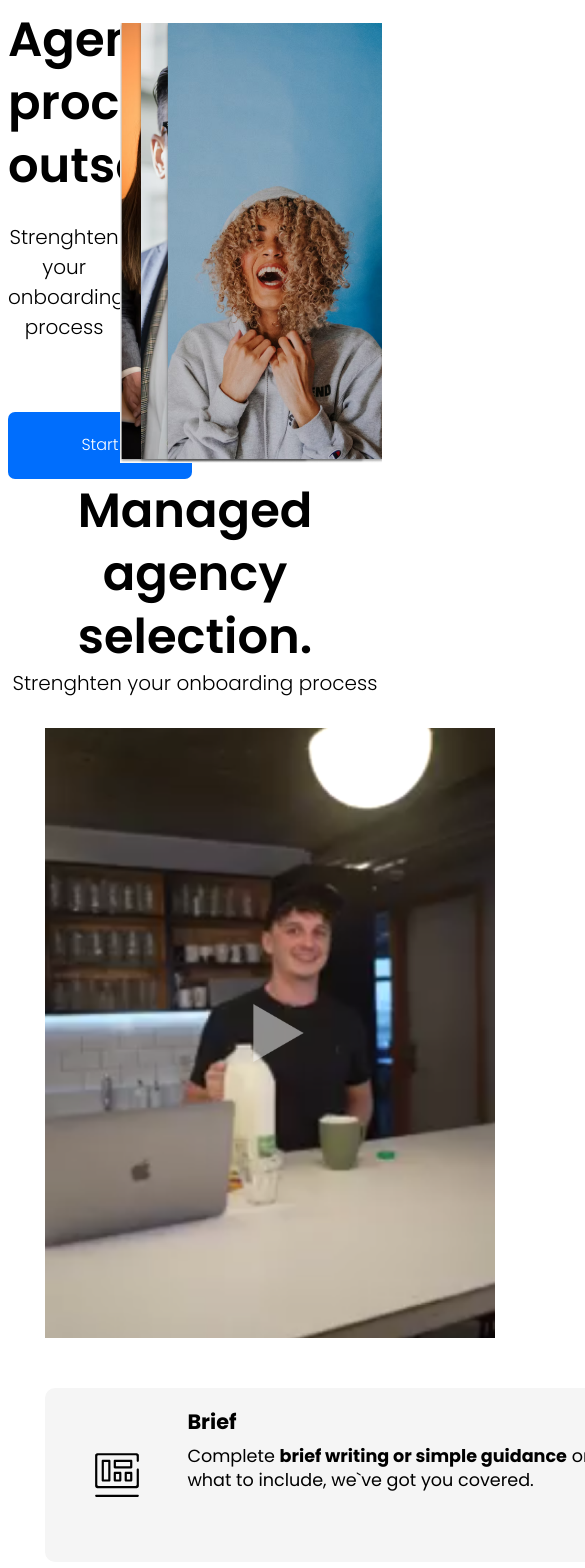
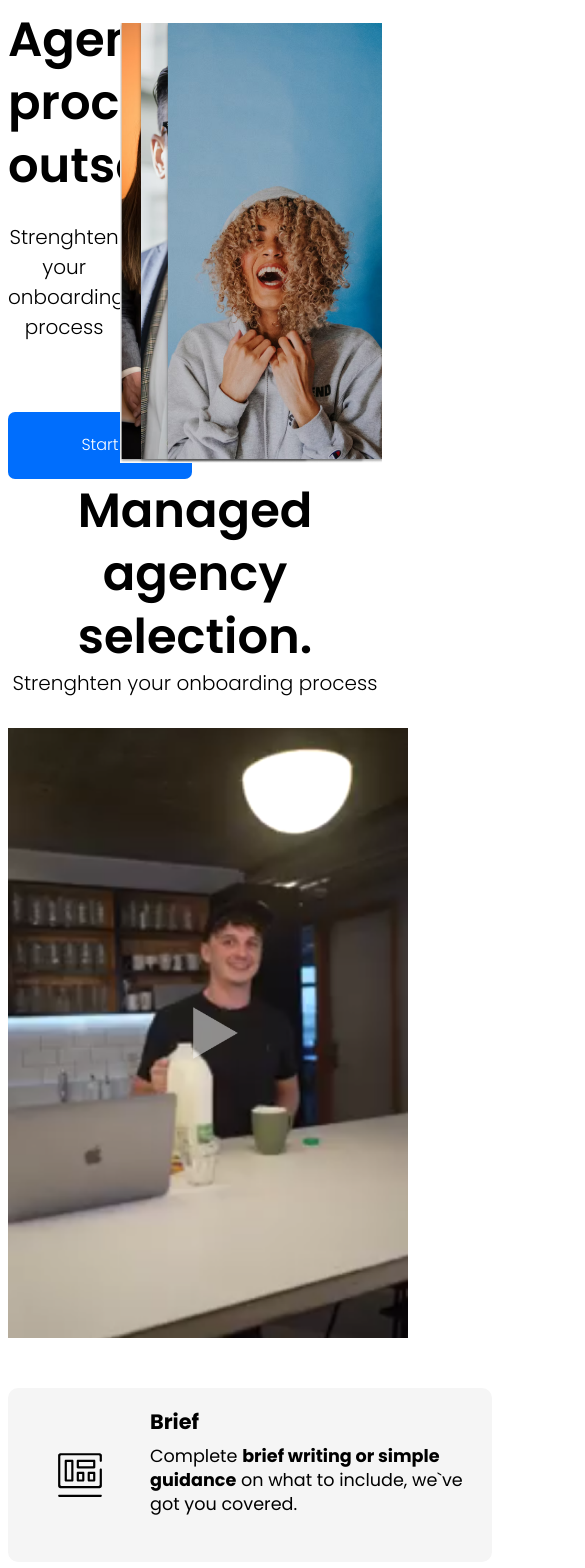
Before and after one commit to Darkbound/TestWithNext, a Next.js app: page / in a window 390 px wide. Shown: the top 1568 px of the page, 585 px wide, since content can reach past the window. Built offline with nearby package versions, Linux system fonts and the light colour scheme.

Commit message:
Made the page responsive in the lower resolutions

```diff
--- a/collections/Card/elements.jsx
+++ b/collections/Card/elements.jsx
@@ -33,12 +33,12 @@ export const StyledCardBoxContainer = styled(({ ...props }) => <CardBoxContainer
     text-decoration: underline;
   }
   @media(max-width:1024px){
-    width:95%;
+    width:96%;
     :nth-child(2){
-      width:97%;
+      width:98%;
   };
     &:nth-child(3){
-      width:99%;
+      width:100%;
   };
 }
 `
--- a/components/Containers/CardContainer/elements.jsx
+++ b/components/Containers/CardContainer/elements.jsx
@@ -2,5 +2,5 @@ import styled from "styled-components";
 
 export const StyledCardContainer = styled((props) => <div {...props} />)`
 height:500px;
-width:600px;
+width:500px;
 `
--- a/sections/AgencySection/elements.jsx
+++ b/sections/AgencySection/elements.jsx
@@ -7,12 +7,10 @@ import { CardContainer } from "../../components/Containers";
 
 export const StyledImageContainer = styled.div`
   position:relative;
-  width:370px;
+  width: clamp(370px,400px, 450px);
   height:610px;
-  margin-left:140px;
   margin-bottom:50px;
   @media(max-width:1024px){
-    width:450px;
     margin-left:auto;
     margin-right:auto;
   }
@@ -21,18 +19,16 @@ export const StyledImageContainer = styled.div`
 export const StyledContainer = styled((props) => <SectionContainer {...props} />)`
   width:100%;
   display:block;
-  align-items: center;
   text-align:center;
   margin-bottom: 150px;
 `;
 export const StyledSectionContainer = styled(({ height, ...props }) => <SectionContainer {...props} />)`
   background-image: url(${BackgroundImage?.src});
   background-repeat: no-repeat;
-  background-position:-120px 20px;
-  background-size:1100px;
+  background-position: -50px 50px;
+  background-size:950px;
   margin-bottom: 150px;
-  width: 80%;
-  min-height:600px;
+  justify-content:center;
   margin-top:30px;
   @media(max-width:1024px){
     display:block;
```
